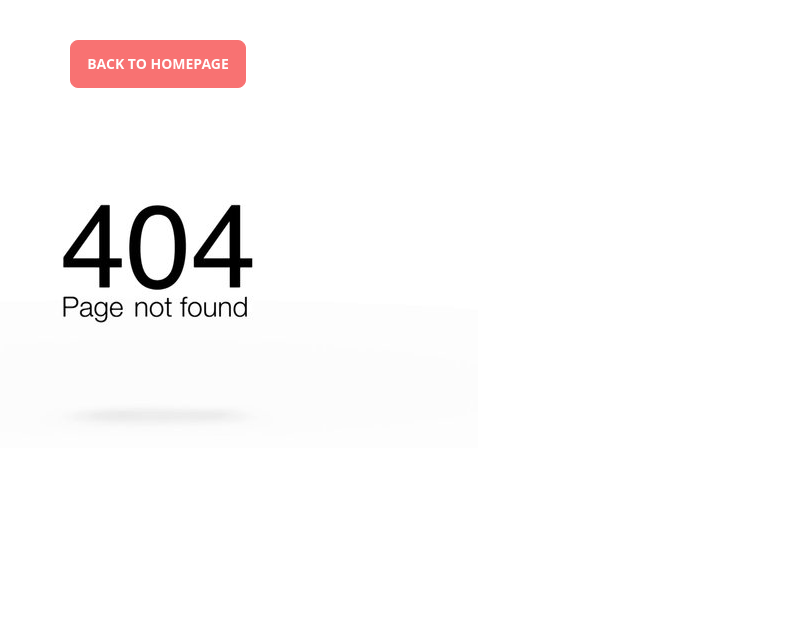
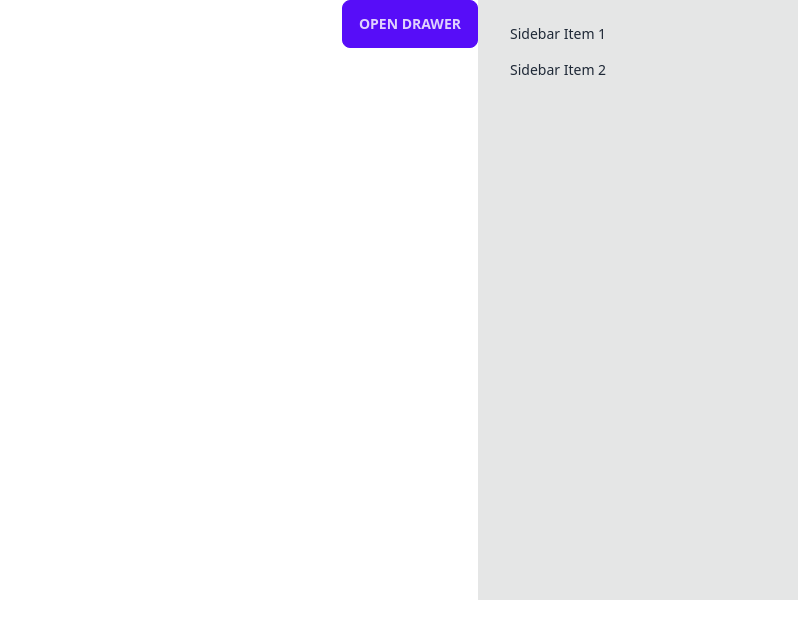
Before and after one commit to Mojaer/instrumental_imaginarium_Musical_Course_Website, a React (Vite) app: page /dashboard in a window 1280 px wide. Shown: the top 638 px of the page, without its empty margins (482-1280 px from the left). Built offline with nearby package versions, Linux system fonts and the light colour scheme; no server answers.

Commit message:
dashboard is added

```diff
--- /dev/null
+++ b/src/Layout/Dashboard/Dashboard.jsx
@@ -0,0 +1,23 @@
+
+
+const Dashboard = () => {
+    return (
+        <div className="drawer lg:drawer-open drawer-end justify-items-end">
+            <input id="my-drawer-4" type="checkbox" className="drawer-toggle" />
+            <div className="drawer-content">
+                {/* Page content here */}
+                <label htmlFor="my-drawer-4" className="drawer-button btn btn-primary">Open drawer</label>
+            </div>
+            <div className="drawer-side">
+                <label htmlFor="my-drawer-4" className="drawer-overlay"></label>
+                <ul className="menu p-4 w-80 h-3/4 bg-base-300 text-base-content">
+                    {/* Sidebar content here */}
+                    <li><a>Sidebar Item 1</a></li>
+                    <li><a>Sidebar Item 2</a></li>
+                </ul>
+            </div>
+        </div>
+    );
+};
+
+export default Dashboard;
--- a/src/Pages/Registration/Registration.jsx
+++ b/src/Pages/Registration/Registration.jsx
@@ -147,7 +147,7 @@ const Registration = () => {
                             <input
                                 type="submit"
                                 className="inline-block w-full cursor-pointer rounded bg-primary px-7 pb-2.5 pt-3 text-sm font-medium uppercase leading-normal text-white shadow-[0_4px_9px_-4px_#3b71ca] transition duration-150 ease-in-out hover:bg-primary-400 hover:shadow-[0_8px_9px_-4px_rgba(59,113,202,0.3),0_4px_18px_0_rgba(59,113,202,0.2)] focus:bg-primary-600 focus:shadow-[0_8px_9px_-4px_rgba(59,113,202,0.3),0_4px_18px_0_rgba(59,113,202,0.2)] focus:outline-none focus:ring-0 active:bg-primary-700 active:shadow-[0_8px_9px_-4px_rgba(59,113,202,0.3),0_4px_18px_0_rgba(59,113,202,0.2)]"
-                                value='Login'>
+                                value='Register'>
                             </input>
 
                             <br />
--- a/src/Routes/Routes.jsx
+++ b/src/Routes/Routes.jsx
@@ -4,6 +4,7 @@ import Home from "../Pages/Home/Home/Home";
 import Login from "../Pages/Login/Login";
 import Registration from "../Pages/Registration/Registration";
 import Error_Page from "../Shared/404_Not_Found/Error_Page";
+import Dashboard from "../Layout/Dashboard/Dashboard";
 
 const router = createBrowserRouter([
     {
@@ -28,6 +29,10 @@ const router = createBrowserRouter([
         ],
     },
     {
+        path: "/dashboard",
+        element: <Dashboard></Dashboard>,
+    },
+    {
         path: "*",
         element: <Error_Page></Error_Page>,
     },
--- a/src/Shared/404_Not_Found/Error_Page.jsx
+++ b/src/Shared/404_Not_Found/Error_Page.jsx
@@ -7,7 +7,6 @@ const Error_Page = () => {
         <div className="mx-10 text-center mt-10">
             <Link className="btn btn-error text-bold text-white" to='/'>Back to Homepage</Link>
             <img className="mx-auto" src={error} alt="" />
-
         </div>
     );
 };
--- a/src/Shared/Header/Header.jsx
+++ b/src/Shared/Header/Header.jsx
@@ -14,7 +14,7 @@ const Header = () => {
             <NavLink to='/'>Home</NavLink>
             <NavLink className='md:ms-4'>Instructors</NavLink>
             <NavLink className='md:ms-4'>Classes</NavLink>
-            {user ? <NavLink className='md:ms-4'>Dashboard</NavLink> : ''}
+            {user ? <NavLink to='/dashboard' className='md:ms-4'>Dashboard</NavLink> : ''}
         </>
 
     const handleUserLogOut = () => {
```
